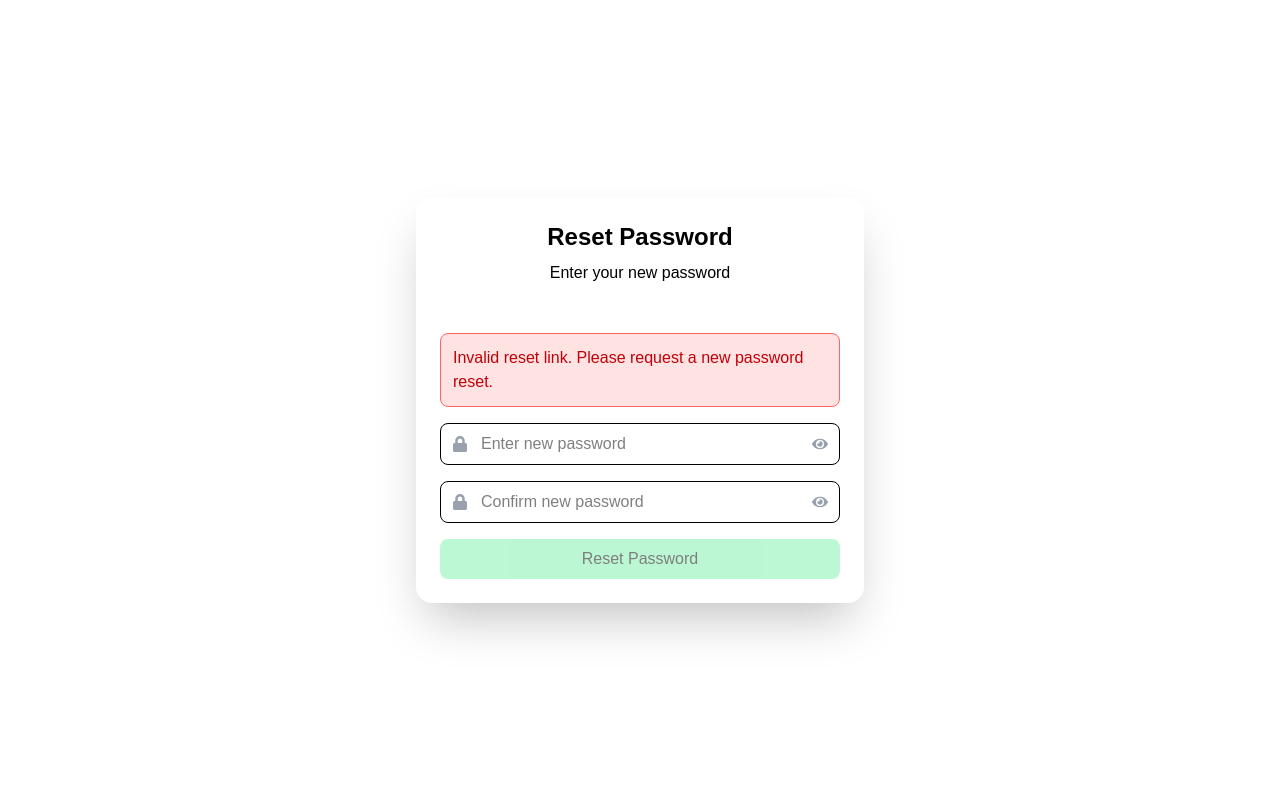
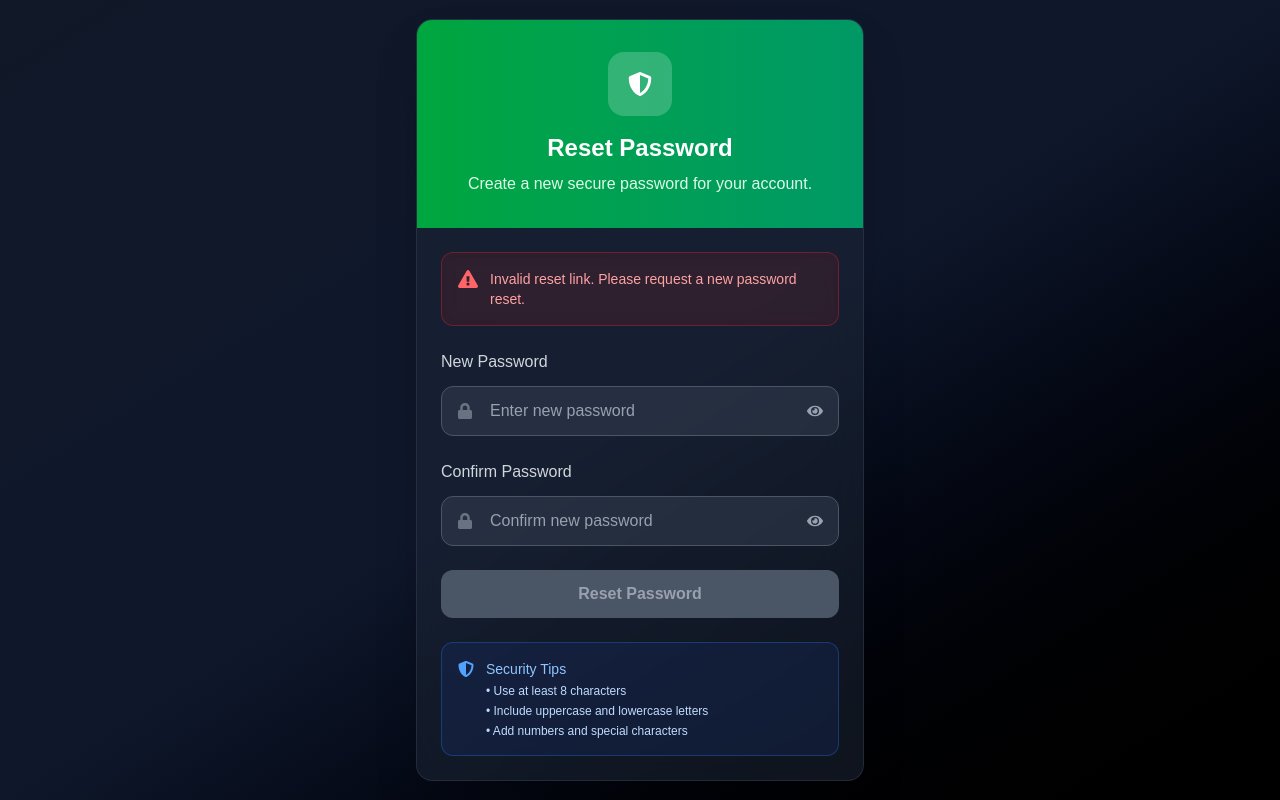
Before and after one commit to digvijay778/Task-trackr, a React (Vite) app in the folder frontend/: page /reset-password in a window 1280 px wide. Built offline with nearby package versions, Linux system fonts and the light colour scheme.

Commit message:
Update ResetPassword.jsx

```diff
--- a/frontend/src/components/Auth/ResetPassword.jsx
+++ b/frontend/src/components/Auth/ResetPassword.jsx
@@ -1,6 +1,6 @@
 import { useState, useEffect } from 'react';
 import { useSearchParams, useNavigate } from 'react-router-dom';
-import { FaLock, FaEye, FaEyeSlash } from 'react-icons/fa';
+import { FaLock, FaEye, FaEyeSlash, FaShieldAlt, FaExclamationTriangle, FaCheckCircle } from 'react-icons/fa';
 import authService from '../../services/authService';
 
 export default function ResetPassword() {
@@ -31,18 +31,27 @@ export default function ResetPassword() {
       ...prev,
       [name]: value
     }));
+
+    // Clear errors when user starts typing
+    if (error) setError('');
+  };
+
+  const validatePassword = () => {
+    if (formData.password.length < 6) {
+      return 'Password must be at least 6 characters long';
+    }
+    if (formData.password !== formData.confirmPassword) {
+      return 'Passwords do not match';
+    }
+    return null;
   };
 
   const handleSubmit = async (e) => {
     e.preventDefault();
 
-    if (formData.password !== formData.confirmPassword) {
-      setError('Passwords do not match');
-      return;
-    }
-
-    if (formData.password.length < 6) {
-      setError('Password must be at least 6 characters long');
+    const validationError = validatePassword();
+    if (validationError) {
+      setError(validationError);
       return;
     }
 
@@ -65,41 +74,79 @@ export default function ResetPassword() {
     }
   };
 
+  const getPasswordStrength = () => {
+    const password = formData.password;
+    if (password.length === 0) return { strength: 0, text: '', color: '' };
+    if (password.length < 6) return { strength: 1, text: 'Weak', color: 'text-red-400' };
+    if (password.length < 8) return { strength: 2, text: 'Fair', color: 'text-yellow-400' };
+    if (password.length >= 8 && /[A-Z]/.test(password) && /[0-9]/.test(password)) {
+      return { strength: 3, text: 'Strong', color: 'text-green-400' };
+    }
+    return { strength: 2, text: 'Good', color: 'text-blue-400' };
+  };
+
+  const passwordStrength = getPasswordStrength();
+
   return (
-    <div className="min-h-screen bg-gradient-to-br from-olive-50 to-olive-100 flex items-center justify-center p-4">
-      <div className="bg-white rounded-2xl shadow-2xl w-full max-w-md overflow-hidden">
+    <div className="min-h-screen bg-gradient-to-br from-gray-900 via-slate-900 to-black flex items-center justify-center p-4">
+      <div className="w-full max-w-md">
+        {/* Main Card */}
+        <div className="bg-gray-800/50 backdrop-blur-xl rounded-2xl shadow-2xl border border-gray-700/50 overflow-hidden">
           {/* Header */}
-        <div className="bg-olive-800 text-black p-6 text-center">
-          <h2 className="text-2xl font-bold mb-2">Reset Password</h2>
-          <p className="text-olive-200">Enter your new password</p>
+          <div className="bg-gradient-to-r from-green-600 to-emerald-600 px-6 py-8 text-center">
+            <div className="w-16 h-16 bg-white/20 rounded-2xl flex items-center justify-center mx-auto mb-4">
+              <FaShieldAlt className="text-2xl text-white" />
+            </div>
+            <h2 className="text-2xl font-bold text-white mb-2">Reset Password</h2>
+            <p className="text-green-100">Create a new secure password for your account.</p>
           </div>
 
           {/* Form */}
           <div className="p-6">
             {/* Success Message */}
             {message && (
-            <div className="mb-4 p-3 bg-green-100 border border-green-400 text-green-700 rounded-lg">
-              {message}
+              <div className="mb-6 p-4 bg-green-900/20 border border-green-500/30 rounded-xl backdrop-blur-sm">
+                <div className="flex items-start">
+                  <div className="flex-shrink-0">
+                    <FaCheckCircle className="w-5 h-5 text-green-400" />
+                  </div>
+                  <div className="ml-3">
+                    <p className="text-sm font-medium text-green-300">{message}</p>
+                  </div>
+                </div>
               </div>
             )}
 
             {/* Error Message */}
             {error && (
-            <div className="mb-4 p-3 bg-red-100 border border-red-400 text-red-700 rounded-lg">
-              {error}
+              <div className="mb-6 p-4 bg-red-900/20 border border-red-500/30 rounded-xl backdrop-blur-sm">
+                <div className="flex items-start">
+                  <div className="flex-shrink-0">
+                    <FaExclamationTriangle className="w-5 h-5 text-red-400" />
+                  </div>
+                  <div className="ml-3">
+                    <p className="text-sm font-medium text-red-300">{error}</p>
+                  </div>
+                </div>
               </div>
             )}
 
-          <form onSubmit={handleSubmit} className="space-y-4">
+            <form onSubmit={handleSubmit} className="space-y-6">
               {/* Password Field */}
+              <div>
+                <label className="block text-gray-300 mb-3 font-medium">
+                  New Password
+                </label>
                 <div className="relative">
-              <FaLock className="absolute left-3 top-1/2 transform -translate-y-1/2 text-gray-400" />
+                  <div className="absolute inset-y-0 left-0 pl-4 flex items-center pointer-events-none">
+                    <FaLock className="text-gray-500" />
+                  </div>
                   <input
                     type={showPassword ? "text" : "password"}
                     name="password"
                     value={formData.password}
                     onChange={handleChange}
-                className="w-full pl-10 pr-10 py-2 border rounded-lg focus:outline-none focus:ring-2 focus:ring-olive-500 focus:border-transparent"
+                    className="w-full pl-12 pr-12 py-3 bg-gray-700/50 border border-gray-600 rounded-xl text-white placeholder-gray-400 focus:outline-none focus:ring-2 focus:ring-green-500 focus:border-transparent transition-all duration-200"
                     placeholder="Enter new password"
                     minLength="6"
                     required
@@ -107,21 +154,53 @@ export default function ResetPassword() {
                   <button
                     type="button"
                     onClick={() => setShowPassword(!showPassword)}
-                className="absolute right-3 top-1/2 transform -translate-y-1/2 text-gray-400 hover:text-gray-600"
+                    className="absolute right-4 top-1/2 transform -translate-y-1/2 text-gray-400 hover:text-gray-300 transition-colors duration-200"
                   >
                     {showPassword ? <FaEyeSlash /> : <FaEye />}
                   </button>
                 </div>
 
+                {/* Password Strength Indicator */}
+                {formData.password && (
+                  <div className="mt-2">
+                    <div className="flex justify-between items-center mb-1">
+                      <span className="text-xs text-gray-400">Password strength</span>
+                      <span className={`text-xs font-medium ${passwordStrength.color}`}>
+                        {passwordStrength.text}
+                      </span>
+                    </div>
+                    <div className="w-full bg-gray-700 rounded-full h-2">
+                      <div
+                        className={`h-2 rounded-full transition-all duration-300 ${
+                          passwordStrength.strength === 1 ? 'bg-red-500 w-1/4' :
+                          passwordStrength.strength === 2 ? 'bg-yellow-500 w-2/4' :
+                          passwordStrength.strength === 3 ? 'bg-green-500 w-full' : 'w-0'
+                        }`}
+                      ></div>
+                    </div>
+                  </div>
+                )}
+              </div>
+
               {/* Confirm Password Field */}
+              <div>
+                <label className="block text-gray-300 mb-3 font-medium">
+                  Confirm Password
+                </label>
                 <div className="relative">
-              <FaLock className="absolute left-3 top-1/2 transform -translate-y-1/2 text-gray-400" />
+                  <div className="absolute inset-y-0 left-0 pl-4 flex items-center pointer-events-none">
+                    <FaLock className="text-gray-500" />
+                  </div>
                   <input
                     type={showConfirmPassword ? "text" : "password"}
                     name="confirmPassword"
                     value={formData.confirmPassword}
                     onChange={handleChange}
-                className="w-full pl-10 pr-10 py-2 border rounded-lg focus:outline-none focus:ring-2 focus:ring-olive-500 focus:border-transparent"
+                    className={`w-full pl-12 pr-12 py-3 bg-gray-700/50 border rounded-xl text-white placeholder-gray-400 focus:outline-none focus:ring-2 focus:border-transparent transition-all duration-200 ${
+                      formData.confirmPassword && formData.password !== formData.confirmPassword
+                        ? 'border-red-500 focus:ring-red-500'
+                        : 'border-gray-600 focus:ring-green-500'
+                    }`}
                     placeholder="Confirm new password"
                     minLength="6"
                     required
@@ -129,28 +208,66 @@ export default function ResetPassword() {
                   <button
                     type="button"
                     onClick={() => setShowConfirmPassword(!showConfirmPassword)}
-                className="absolute right-3 top-1/2 transform -translate-y-1/2 text-gray-400 hover:text-gray-600"
+                    className="absolute right-4 top-1/2 transform -translate-y-1/2 text-gray-400 hover:text-gray-300 transition-colors duration-200"
                   >
                     {showConfirmPassword ? <FaEyeSlash /> : <FaEye />}
                   </button>
                 </div>
 
+                {/* Password Match Indicator */}
+                {formData.confirmPassword && (
+                  <div className="mt-2 flex items-center">
+                    {formData.password === formData.confirmPassword ? (
+                      <div className="flex items-center text-green-400 text-sm">
+                        <FaCheckCircle className="mr-2 text-xs" />
+                        Passwords match
+                      </div>
+                    ) : (
+                      <div className="flex items-center text-red-400 text-sm">
+                        <FaExclamationTriangle className="mr-2 text-xs" />
+                        Passwords don't match
+                      </div>
+                    )}
+                  </div>
+                )}
+              </div>
+
               {/* Submit Button */}
               <button
                 type="submit"
-              disabled={loading || !token || !userId}
-              className="w-full bg-green-300 text-black py-2 px-4 rounded-lg hover:bg-black-700 focus:outline-none focus:ring-2 focus:ring-olive-500 focus:ring-offset-2 transition-colors disabled:opacity-50 disabled:cursor-not-allowed"
+                disabled={loading || !token || !userId || validatePassword()}
+                className={`w-full py-3 px-6 rounded-xl font-semibold transition-all duration-200 transform ${
+                  loading || !token || !userId || validatePassword()
+                    ? 'bg-gray-600 text-gray-400 cursor-not-allowed'
+                    : 'bg-gradient-to-r from-green-600 to-emerald-600 hover:from-green-700 hover:to-emerald-700 text-white shadow-lg hover:shadow-xl hover:scale-[1.02]'
+                }`}
               >
                 {loading ? (
                   <div className="flex items-center justify-center">
-                  <div className="animate-spin rounded-full h-4 w-4 border-b-2 border-white mr-2"></div>
-                  Resetting...
+                    <div className="animate-spin rounded-full h-5 w-5 border-b-2 border-white mr-3"></div>
+                    Resetting Password...
                   </div>
                 ) : (
                   'Reset Password'
                 )}
               </button>
             </form>
+
+            {/* Security Note */}
+            <div className="mt-6 p-4 bg-blue-900/20 border border-blue-500/30 rounded-xl">
+              <div className="flex items-start">
+                <FaShieldAlt className="text-blue-400 mt-0.5 mr-3 flex-shrink-0" />
+                <div>
+                  <p className="text-sm text-blue-300 font-medium mb-1">Security Tips</p>
+                  <ul className="text-xs text-blue-200 space-y-1">
+                    <li>• Use at least 8 characters</li>
+                    <li>• Include uppercase and lowercase letters</li>
+                    <li>• Add numbers and special characters</li>
+                  </ul>
+                </div>
+              </div>
+            </div>
+          </div>
         </div>
       </div>
     </div>
```
Lines whose indentation alone changed are shown as unchanged.
